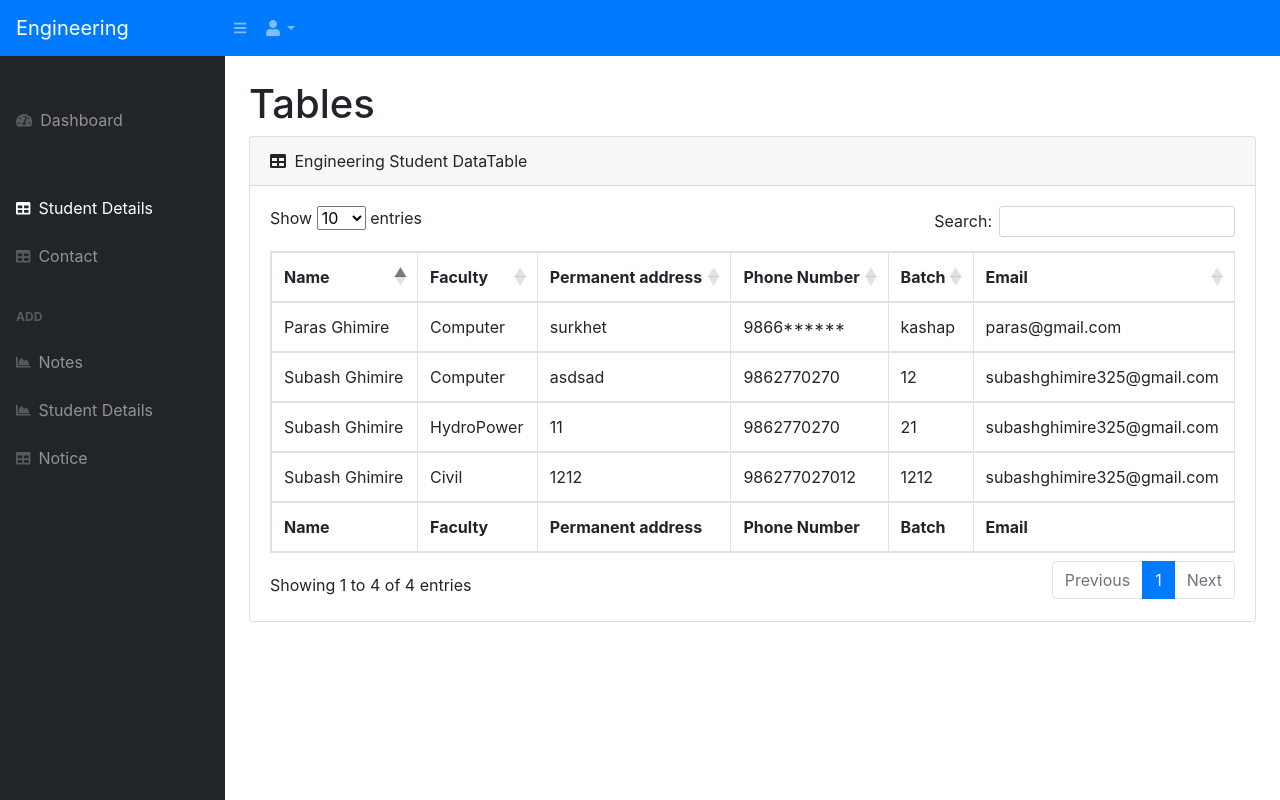
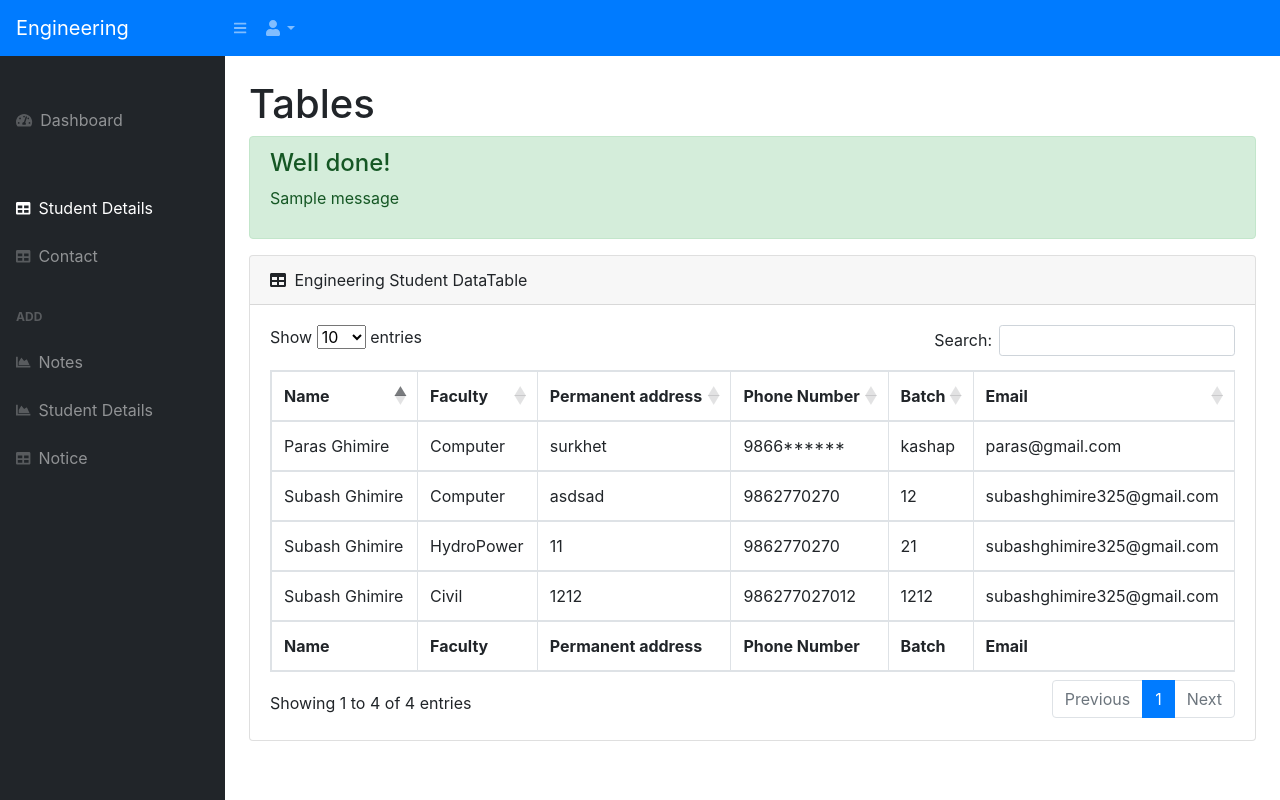
Before and after one commit to iamparasghimire/alertstudent, a Django app: page /studenttable/ in a window 1280 px wide. Run offline with Django 3.2, Linux system fonts and the light colour scheme; data comes from the database, SQL or seed files in the repository; both versions use the stored data as it was after the commit; tables that the repository leaves empty hold one stand-in row (values such as "Sample post"); one stand-in notice (Sample message) is shown; parts of the project's set-up code (start-up, migrations or seed data) failed here and were passed over; some libraries are stand-ins or nearby versions.

Commit message:
Message added.

```diff
--- a/studenttable/views.py
+++ b/studenttable/views.py
@@ -17,7 +17,7 @@ def createtable(request):
         form = TableForm(request.POST)
         if form.is_valid():
             form.save()
+            messages.success(request, 'Student Details has been saved.')
             return redirect('/studenttable/')
     context = {'form':form}
-
     return render(request, 'studenttable/createdetails.html',context)
--- a/templates/studenttable/tables.html
+++ b/templates/studenttable/tables.html
@@ -6,6 +6,17 @@
                 <main>
                     <div class="container-fluid">
                         <h1 class="mt-4">Tables</h1>
+
+                        {% if messages %}
+                            {% for message in messages %}
+                            <div class="alert alert-success" role="alert">
+                                <h4 class="alert-heading">Well done!</h4>
+                                <p>{{ message }} </p>
+                               </div>
+                            {% endfor %}
+                        {% endif %}
+
+
 
 
                         <div class="card mb-4">
```
Also changed, not shown: db.sqlite3.
